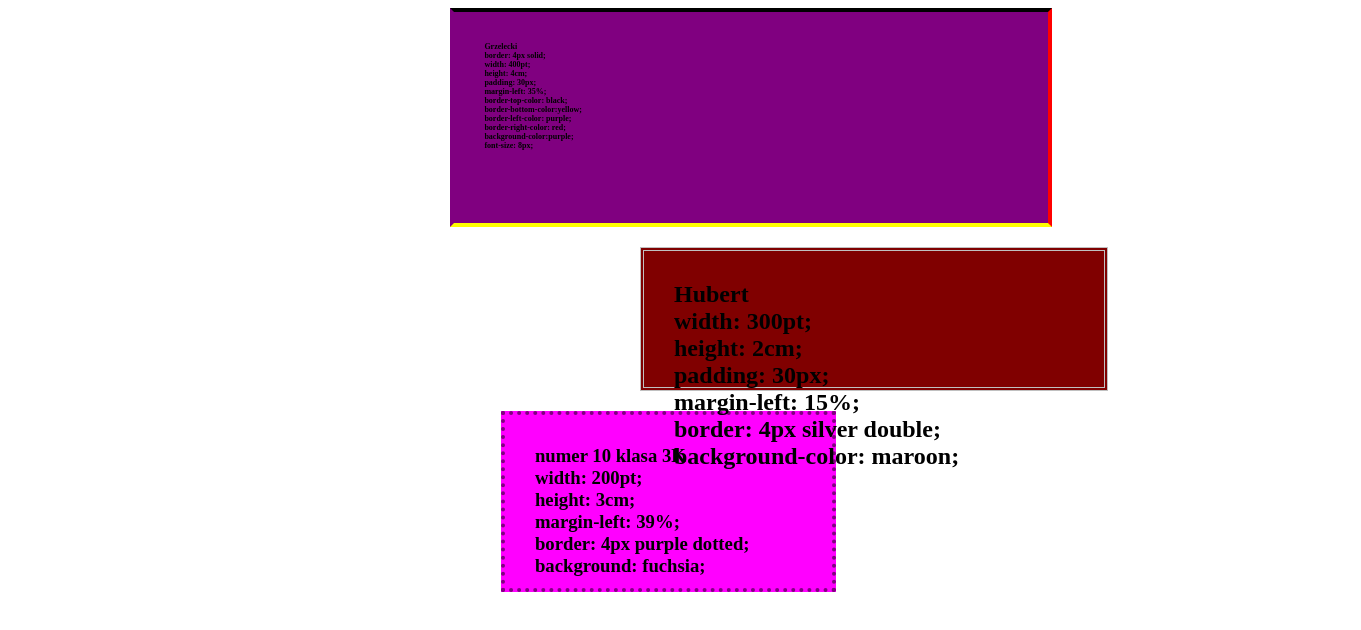
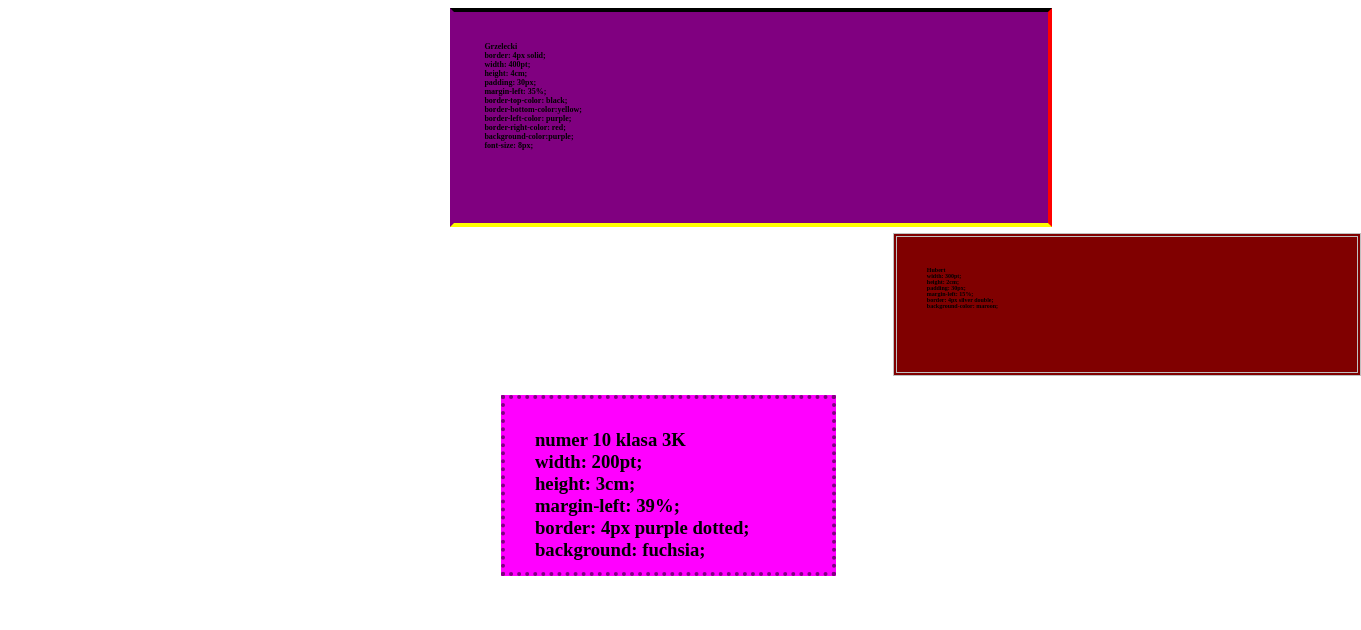
Before and after one commit to Lenny669/32-36, a plain HTML site: page zadanie34_grze.html in a window 1280 px wide. Shown: the whole page, 1361 px wide, since content can reach past the window. Drawn offline with Linux system fonts and the light colour scheme.

Commit message:
Update zadanie34_grze.html

```diff
--- a/zadanie34_grze.html
+++ b/zadanie34_grze.html
@@ -19,9 +19,10 @@ background-color:purple;
 font-size: 8px;
 }
 h2{
-width: 300pt;
+font-size: 6px;
+ width: 300pt;
 height: 2cm;
-margin-left: 50%;
+margin-left: 70%;
 padding: 30px;
 border: 4px silver double;
 background-color: maroon;
```
